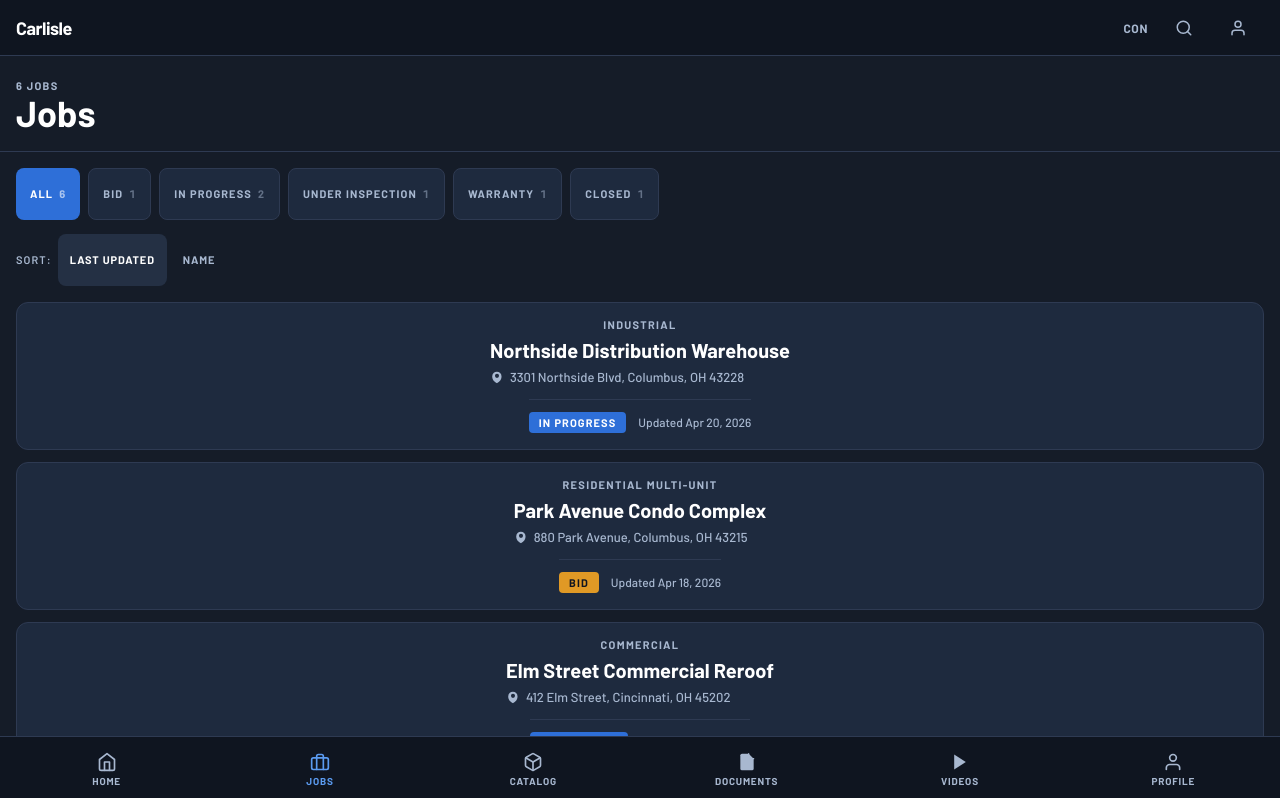
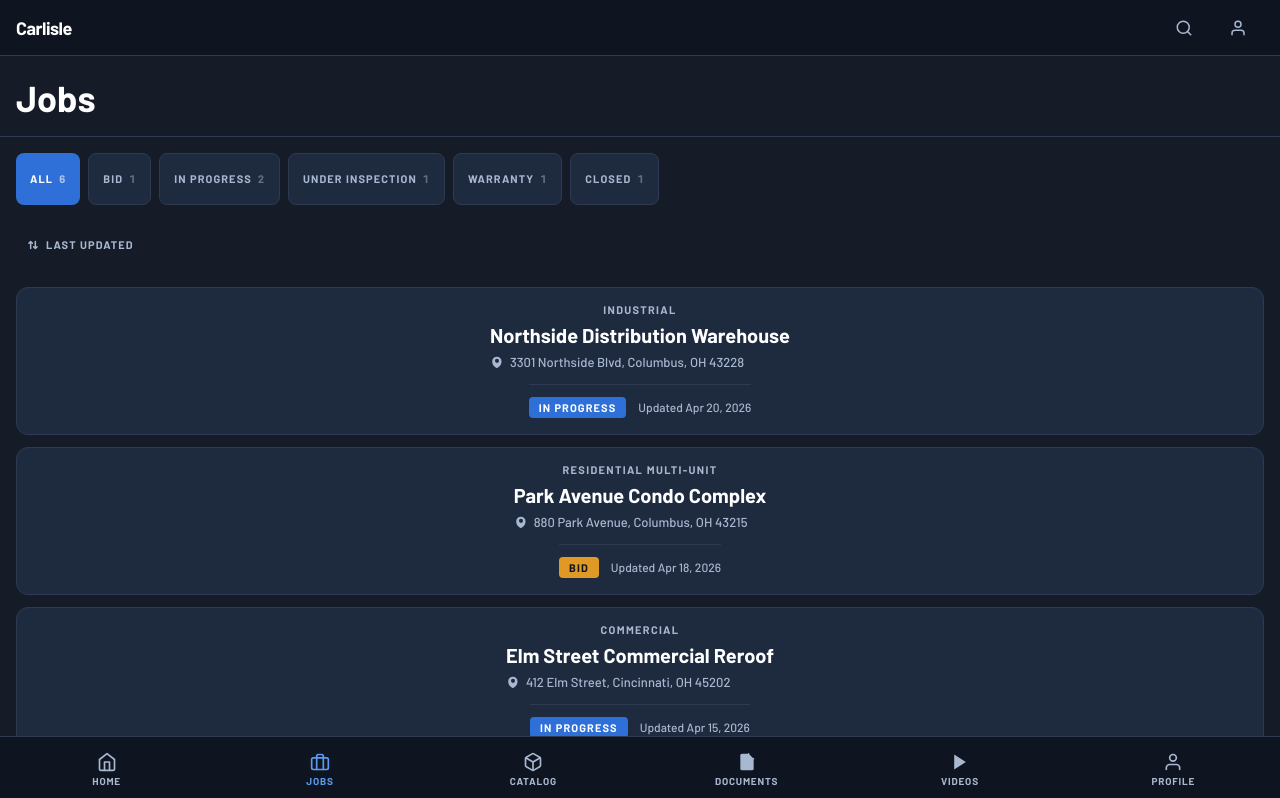
Before and after one commit to kmcconnell4/Protogen_Academy_300_Contractor_App, a Vue app: page /jobs in a window 1280 px wide. Shown: the top 798 px of the page. Built offline with nearby package versions, Linux system fonts and the light colour scheme.

Commit message:
UI clean up and simplification on the Home Page and jobs page

```diff
--- a/src/components/home/GreetingWeather.vue
+++ b/src/components/home/GreetingWeather.vue
@@ -26,7 +26,7 @@ const weather = {
     <!-- Name display: the visual anchor of the home screen -->
     <div class="flex flex-col gap-1 min-w-0">
       <p class="text-[11px] font-bold uppercase tracking-[0.12em] text-text-secondary">
-        {{ greetingLabel }},
+        {{ greetingLabel }}
       </p>
       <h1
         class="text-[3rem] leading-[0.9] font-[800] tracking-tight text-white truncate"
--- a/src/components/home/RecentJobCard.vue
+++ b/src/components/home/RecentJobCard.vue
@@ -59,7 +59,7 @@ const inspectionCount = computed(() => recentJob.value?.inspectionIds?.length ??
     <!-- CTA: full-width, primary action -->
     <div class="px-4 py-4 border-t border-border">
       <button
-        class="w-full h-tap rounded-lg bg-interactive text-white font-bold text-base tracking-wide transition-opacity active:opacity-80"
+        class="flex items-center justify-center w-full h-tap rounded-lg bg-interactive text-white font-bold text-base tracking-wide transition-opacity active:opacity-80"
         @click="router.push({ name: 'job-detail', params: { id: recentJob.id } })"
       >
         {{ t('home.open_job') }}
--- a/src/components/inspections/InspectionCard.vue
+++ b/src/components/inspections/InspectionCard.vue
@@ -139,7 +139,7 @@ const severityConfig = {
       <!-- Rep: mark reviewed -->
       <div v-if="role === 'rep' && localStatus !== 'Reviewed'">
         <button
-          class="w-full h-tap rounded-xl bg-interactive font-[700] text-white transition-opacity active:opacity-80"
+          class="flex items-center justify-center w-full h-tap rounded-xl bg-interactive font-[700] text-white transition-opacity active:opacity-80"
           @click="localStatus = 'Reviewed'"
         >
           {{ t('inspections.mark_reviewed') }}
--- a/src/components/inspections/InspectionResponseForm.vue
+++ b/src/components/inspections/InspectionResponseForm.vue
@@ -44,7 +44,7 @@ function submit() {
       />
       <button
         :disabled="!response.trim()"
-        class="mt-3 w-full h-tap rounded-xl bg-interactive text-white font-bold disabled:opacity-40"
+        class="flex items-center justify-center mt-3 w-full h-tap rounded-xl bg-interactive text-white font-bold disabled:opacity-40"
         @click="submit"
       >
         {{ t('inspections.submit_response') }}
--- a/src/components/shared/NavBar.vue
+++ b/src/components/shared/NavBar.vue
@@ -2,7 +2,6 @@
 import { ref } from 'vue'
 import { useI18n } from 'vue-i18n'
 import { useRouter } from 'vue-router'
-import RoleSwitcher from './RoleSwitcher.vue'
 import SearchOverlay from '@/components/search/SearchOverlay.vue'
 
 const { t } = useI18n()
@@ -24,8 +23,6 @@ const searchOpen = ref(false)
 
     <!-- Actions -->
     <div class="flex items-center gap-0.5">
-      <RoleSwitcher compact />
-
       <!-- Search -->
       <button
         class="h-[52px] w-[52px] flex items-center justify-center rounded-lg text-text-secondary transition-colors hover:text-white active:text-white"
--- a/src/views/HomeView.vue
+++ b/src/views/HomeView.vue
@@ -15,7 +15,7 @@ const { role } = useRole()
 <template>
   <main class="flex flex-col pb-24 bg-bg">
     <!-- Greeting: generous top space, comfortable bottom clearance before alerts -->
-    <div class="px-4 pt-7 pb-5">
+    <div class="px-4 pt-7 pb-8">
       <GreetingWeather />
     </div>
 
--- a/src/views/JobsView.vue
+++ b/src/views/JobsView.vue
@@ -58,9 +58,6 @@ const allFilters = computed(() => {
 
     <!-- Page header -->
     <div class="px-4 pt-6 pb-5 border-b border-border">
-      <p class="text-[11px] font-[700] uppercase tracking-[0.12em] text-text-secondary mb-1 leading-none">
-        {{ t('jobs.count', { count: filtered.length }, filtered.length) }}
-      </p>
       <h1
         class="text-[2.25rem] font-[800] text-white leading-none"
         style="font-family: var(--font-heading);"
@@ -110,30 +107,16 @@ const allFilters = computed(() => {
         </button>
       </div>
 
-      <!-- Sort toggle -->
-      <div class="flex items-center gap-1">
-        <span class="text-[11px] font-[600] uppercase tracking-widest text-text-secondary mr-0.5">
-          {{ t('jobs.sort_label') }}:
-        </span>
-        <button
-          :class="[
-            'h-[44px] px-3 rounded-lg text-[11px] font-[700] uppercase tracking-[0.08em] transition-colors',
-            sortBy === 'updated' ? 'bg-surface-alt text-white' : 'text-text-secondary',
-          ]"
-          @click="sortBy = 'updated'"
-        >
-          {{ t('jobs.sort_updated') }}
-        </button>
-        <button
-          :class="[
-            'h-[44px] px-3 rounded-lg text-[11px] font-[700] uppercase tracking-[0.08em] transition-colors',
-            sortBy === 'name' ? 'bg-surface-alt text-white' : 'text-text-secondary',
-          ]"
-          @click="sortBy = 'name'"
-        >
-          {{ t('jobs.sort_name') }}
-        </button>
-      </div>
+      <!-- Sort toggle: single tap-to-cycle button -->
+      <button
+        class="flex items-center gap-1.5 h-[36px] px-2.5 rounded-lg text-[11px] font-[700] uppercase tracking-widest text-text-secondary transition-colors hover:text-white"
+        @click="sortBy = sortBy === 'updated' ? 'name' : 'updated'"
+      >
+        <svg class="w-3.5 h-3.5 shrink-0" viewBox="0 0 24 24" fill="none" stroke="currentColor" stroke-width="2.5" stroke-linecap="round" stroke-linejoin="round" aria-hidden="true">
+          <path d="M8 18V6M5 9l3-3 3 3M16 6v12M13 15l3 3 3-3" />
+        </svg>
+        {{ sortBy === 'updated' ? t('jobs.sort_updated') : t('jobs.sort_name') }}
+      </button>
 
     </div>
 
```
Also changed, not shown: 1 other file (tests, documents, lock files or other folders).
